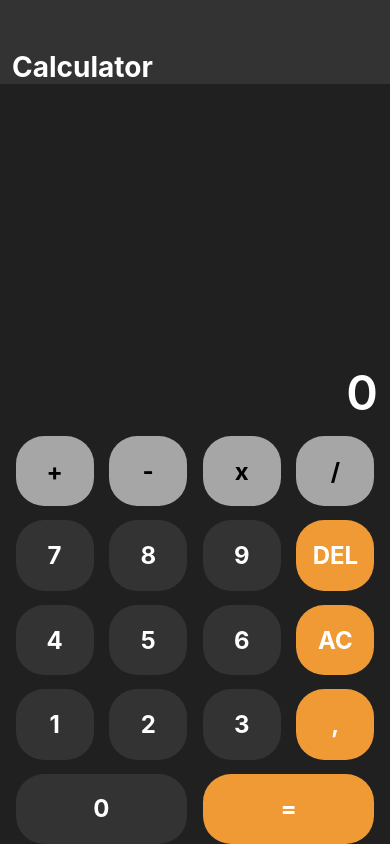
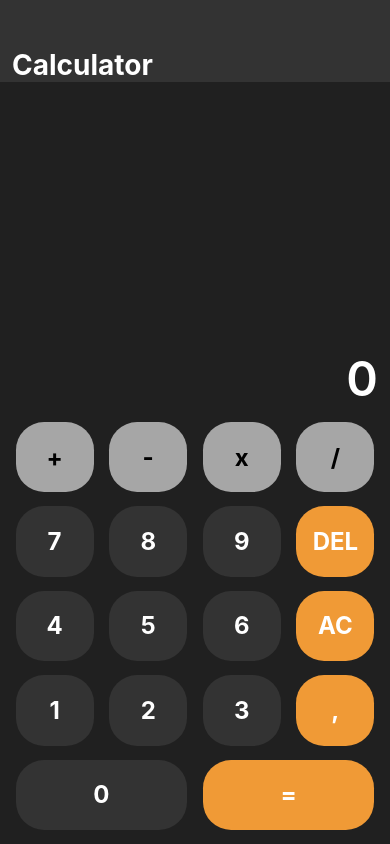
Before and after one commit to salihbektas/Basic-ReactNative-Calculator, a React Native app: screen / in a window 390 px wide. Built offline with nearby package versions, Linux system fonts and the light colour scheme.

Commit message:
feat: added bottom padding

```diff
--- a/App.js
+++ b/App.js
@@ -306,7 +306,8 @@ const styles = StyleSheet.create({
   buttonSide: {
     flex: 5,
     flexDirection: "row",
-    flexWrap: "wrap"
+    flexWrap: "wrap",
+    paddingBottom: windowHeight / 30
   },
 
   row: {
```
